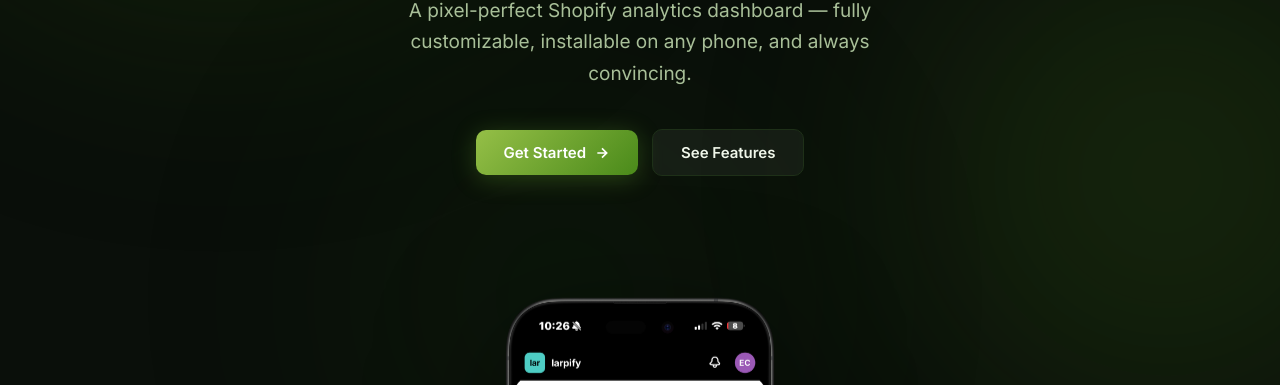
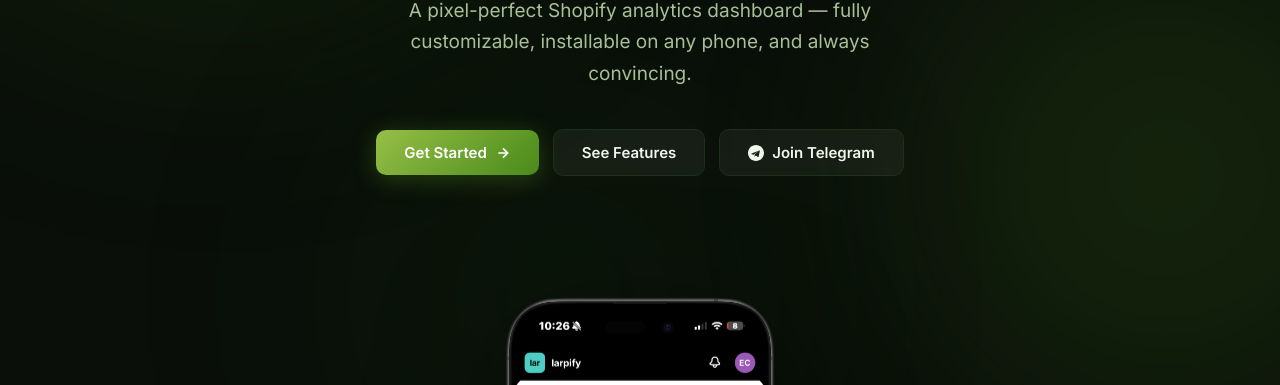
Before and after one commit to etscote/LarpMarketing, a website: page index.html in a window 1280 px wide. Shown: the part 415-800 px from the top of the page. Drawn offline with nearby package versions, Linux system fonts and the light colour scheme.

Commit message:
add Join Telegram button

```diff
--- a/index.html
+++ b/index.html
@@ -63,6 +63,10 @@
       <svg width="16" height="16" fill="none" stroke="currentColor" stroke-width="2.5" viewBox="0 0 24 24"><path d="M5 12h14M12 5l7 7-7 7"/></svg>
     </a>
     <a href="#features" class="btn btn-ghost">See Features</a>
+    <a href="https://t.me/larpifyyy" target="_blank" class="btn btn-ghost">
+      <svg width="16" height="16" viewBox="0 0 24 24" fill="currentColor"><path d="M12 0C5.373 0 0 5.373 0 12s5.373 12 12 12 12-5.373 12-12S18.627 0 12 0zm5.894 8.221-1.97 9.28c-.145.658-.537.818-1.084.508l-3-2.21-1.447 1.394c-.16.16-.295.295-.605.295l.213-3.053 5.56-5.023c.242-.213-.054-.333-.373-.12L8.32 14.617l-2.96-.924c-.643-.204-.657-.643.136-.953l11.57-4.461c.537-.194 1.006.131.828.942z"/></svg>
+      Join Telegram
+    </a>
   </div>
 </section>
 
```
